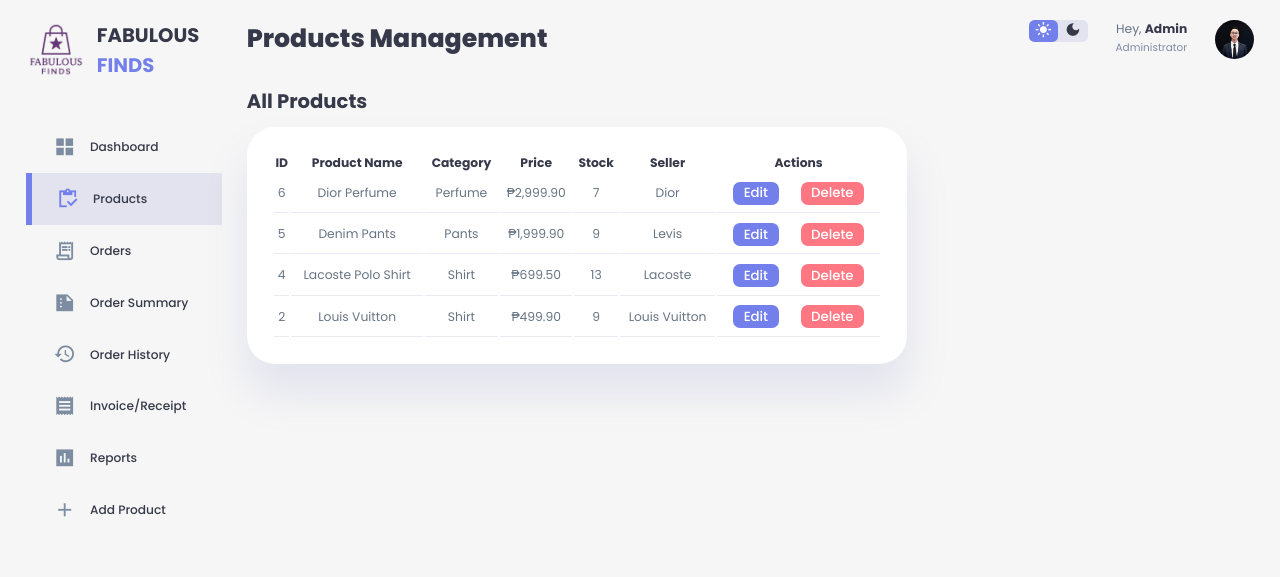
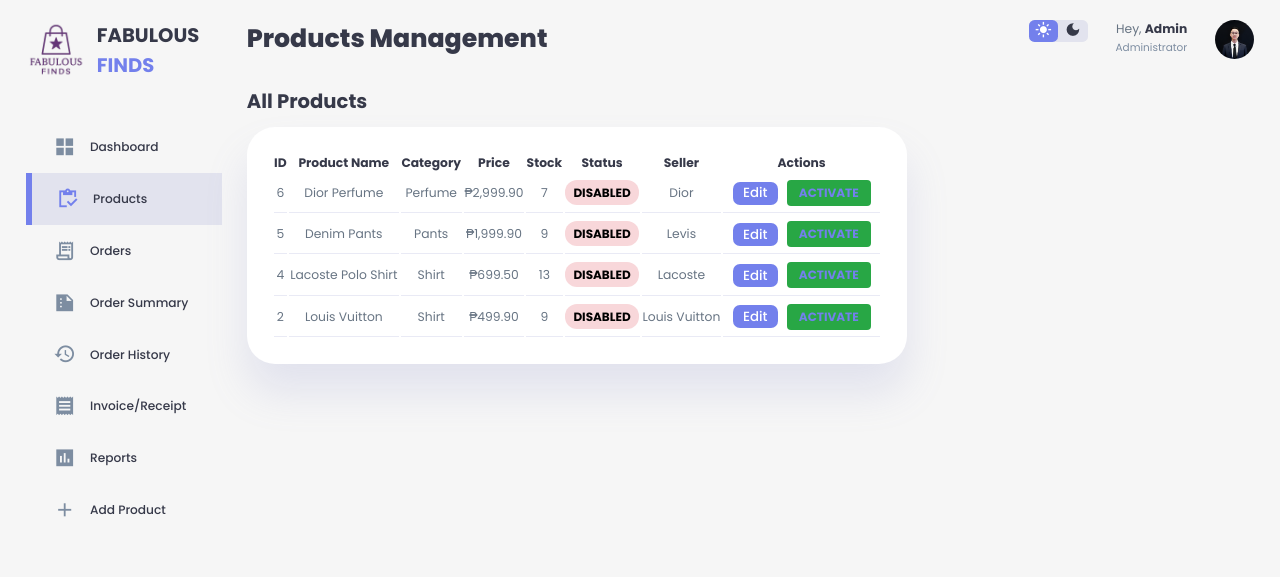
Before and after one commit to derickbriones/Fabulous_Finds, a PHP site: page /admin/products.php in a window 1280 px wide. Shown: the top 577 px of the page. Run offline with PHP 8.4, Linux system fonts and the light colour scheme; data comes from the database, SQL or seed files in the repository; data that the repository does not hold is empty.

Commit message:
Update products.php

```diff
--- a/admin/products.php
+++ b/admin/products.php
@@ -16,14 +16,27 @@ if (!$conn) {
   die("Database connection failed: " . mysqli_connect_error());
 }
 
-// Handle product deletion when delete_id parameter is present
-if (isset($_GET['delete_id'])) {
-  $delete_id = $_GET['delete_id'];
-  $delete_query = "DELETE FROM product WHERE ProductID = ?";
-  $stmt = $conn->prepare($delete_query);
-  $stmt->bind_param("i", $delete_id);  // "i" = integer parameter
+// Handle product status toggle when toggle_id parameter is present
+if (isset($_GET['toggle_id'])) {
+  $toggle_id = $_GET['toggle_id'];
+
+  // First, get the current status
+  $check_query = "SELECT Status FROM product WHERE ProductID = ?";
+  $stmt = $conn->prepare($check_query);
+  $stmt->bind_param("i", $toggle_id);
   $stmt->execute();
-  // Redirect back to products page after deletion
+  $result = $stmt->get_result();
+  $product = $result->fetch_assoc();
+
+  // Toggle the status
+  $new_status = ($product['Status'] == 'A') ? 'D' : 'A';
+
+  $update_query = "UPDATE product SET Status = ? WHERE ProductID = ?";
+  $stmt = $conn->prepare($update_query);
+  $stmt->bind_param("si", $new_status, $toggle_id);
+  $stmt->execute();
+
+  // Redirect back to products page after update
   header("Location: products.php");
   exit();
 }
@@ -32,8 +45,8 @@ if (isset($_GET['delete_id'])) {
 $products_query = "
     SELECT p.*, s.Name as SellerName
     FROM product p
-    LEFT JOIN seller s ON p.SellerID = s.SellerID  -- Include seller info
-    ORDER BY p.ProductID DESC                      -- Show newest products first
+    LEFT JOIN seller s ON p.SellerID = s.SellerID
+    ORDER BY p.ProductID DESC
 ";
 $products_result = $conn->query($products_query);
 ?>
@@ -48,6 +61,50 @@ $products_result = $conn->query($products_query);
   <link rel="icon" type="image/png" href="../assets/img/Fabulous-finds.png" />
   <link rel="stylesheet" href="../assets/css/admin-style.css" />
   <title>Products - Fabulous Finds</title>
+  <style>
+    /* Additional styles for status badges */
+    .status-badge {
+      padding: 4px 8px;
+      border-radius: 12px;
+      font-size: 12px;
+      font-weight: bold;
+      text-transform: uppercase;
+    }
+
+    .status-active {
+      background-color: #d4edda;
+      color: #155724;
+    }
+
+    .status-disabled {
+      background-color: #f8d7da;
+      color: #000000ff;
+    }
+
+    .toggle-btn {
+      padding: 4px 12px;
+      border-radius: 4px;
+      border: none;
+      cursor: pointer;
+      font-weight: bold;
+      font-size: 12px;
+      text-transform: uppercase;
+    }
+
+    .toggle-disable {
+      background-color: #ff0000ff;
+      color: black;
+    }
+
+    .toggle-enable {
+      background-color: #28a745;
+      color: white;
+    }
+
+    .status-cell {
+      text-align: center;
+    }
+  </style>
 </head>
 
 <body>
@@ -126,6 +183,7 @@ $products_result = $conn->query($products_query);
               <th>Category</th>
               <th>Price</th>
               <th>Stock</th>
+              <th>Status</th>
               <th>Seller</th>
               <th>Actions</th>
             </tr>
@@ -149,16 +207,37 @@ $products_result = $conn->query($products_query);
                 <!-- Stock quantity -->
                 <td><?php echo $product['StockQuantity']; ?></td>
 
+                <!-- Status -->
+                <td class="status-cell">
+                  <?php if ($product['Status'] == 'A'): ?>
+                    <span class="status-badge status-active">Active</span>
+                  <?php else: ?>
+                    <span class="status-badge status-disabled" >Disabled</span>
+                  <?php endif; ?>
+                </td>
+
                 <!-- Seller name (or N/A if not associated) -->
                 <td><?php echo $product['SellerName'] ?? 'N/A'; ?></td>
 
                 <!-- Action buttons for product management -->
                 <td class="action-buttons">
-                  <!-- Edit button - links to edit_product.php with product ID -->
+                  <!-- Edit button -->
                   <a href="edit_product.php?id=<?php echo $product['ProductID']; ?>" class="btn btn-primary">Edit</a>
 
-                  <!-- Delete button - includes confirmation via URL parameter -->
-                  <a href="products.php?delete_id=<?php echo $product['ProductID']; ?>" class="btn btn-danger">Delete</a>
+                  <!-- Toggle Status button -->
+                  <?php if ($product['Status'] == 'A'): ?>
+                    <a href="products.php?toggle_id=<?php echo $product['ProductID']; ?>"
+                      class="toggle-btn toggle-disable"
+                      onclick="return confirm('Are you sure you want to disable this product? It will not be visible to customers.')">
+                      Disable
+                    </a>
+                  <?php else: ?>
+                    <a href="products.php?toggle_id=<?php echo $product['ProductID']; ?>"
+                      class="toggle-btn toggle-enable"
+                      onclick="return confirm('Are you sure you want to activate this product? It will be visible to customers.')">
+                      Activate
+                    </a>
+                  <?php endif; ?>
                 </td>
               </tr>
             <?php endwhile; ?>
```
